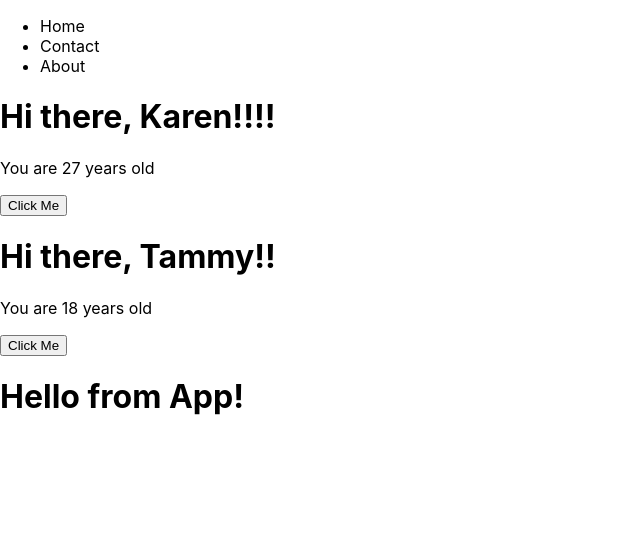
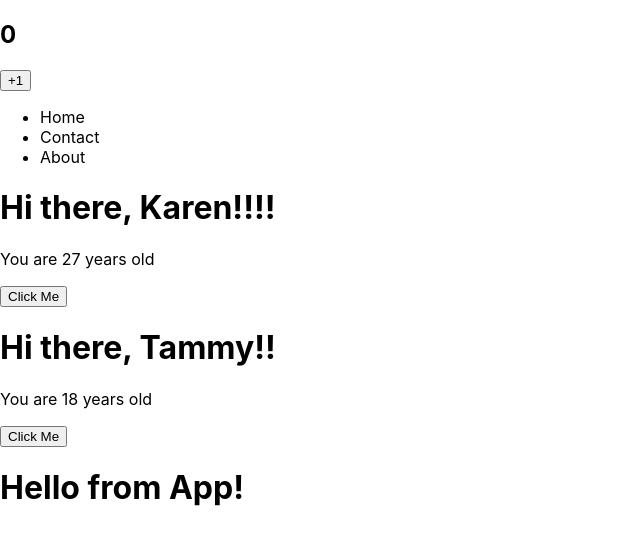
Before and after one commit to umeshraj/react_beg_steele, a React (Create React App) app in the folder my-app/: page / in a window 1280 px wide. Shown: the top 544 px of the page, without its empty margins (0-640 px from the left). Built offline with nearby package versions, Linux system fonts and the light colour scheme.

Commit message:
Using state

```diff
--- a/my-app/src/App.js
+++ b/my-app/src/App.js
@@ -2,10 +2,12 @@
 import "./App.css";
 import Navbar from "./Navbar";
 import Greeter from "./Greeter";
+import Counter from "./Counter";
 
 function App() {
   return (
     <div>
+      <Counter />
       <Navbar />
       <Greeter name="Karen" age="27" excitement={4} />
       <Greeter name="Tammy" excitement={2} />
--- /dev/null
+++ b/my-app/src/Counter.js
@@ -0,0 +1,13 @@
+import React, { useState } from "react";
+
+function Counter() {
+  const [count, setCount] = useState(0);
+  return (
+    <div>
+      <h2>{count}</h2>
+      <button onClick={() => setCount(99)}>+1</button>
+    </div>
+  );
+}
+
+export default Counter;
```
